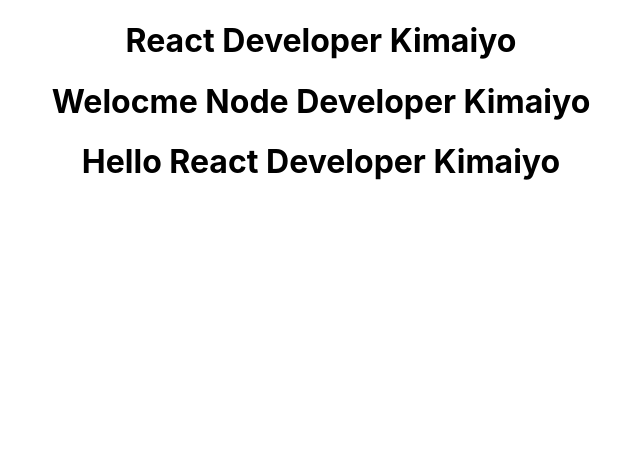
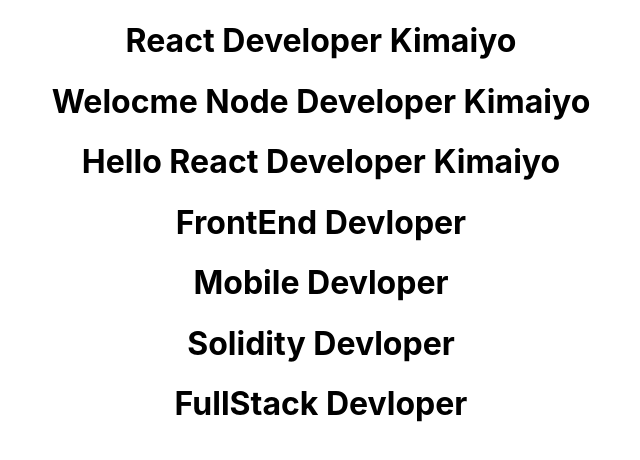
Before and after one commit to JohnKimaiyo/react_vol_8, a React (Create React App) app: page / in a window 1280 px wide. Shown: the top 460 px of the page, without its empty margins (319-959 px from the left). Built offline with nearby package versions, Linux system fonts and the light colour scheme.

Commit message:
props called

```diff
--- a/src/App.js
+++ b/src/App.js
@@ -1,14 +1,19 @@
-import React from 'react'
-import './App.css';
-import Greet from './components/Greet';
-import Hello from './components/Hello';
-import Welcome from './components/Welcome';
+import React from "react";
+import "./App.css";
+import Greet from "./components/Greet";
+import Hello from "./components/Hello";
+import Title from "./components/Title";
+import Welcome from "./components/Welcome";
 function App() {
   return (
     <div className="App">
-      <Greet/>
-      <Welcome/>
-      <Hello/>
+      <Greet />
+      <Welcome />
+      <Hello />
+      <Title name="FrontEnd Devloper" />
+      <Title name="Mobile Devloper" />
+      <Title name="Solidity Devloper" />
+      <Title name="FullStack Devloper" />
     </div>
   );
 }
--- /dev/null
+++ b/src/components/Title.js
@@ -0,0 +1,12 @@
+import React from "react";
+
+const Title = (props) => {
+  console.log(props);
+  return (
+    <div>
+      <h1>{props.name}</h1>
+    </div>
+  );
+};
+
+export default Title;
```
Also changed, not shown: src/components/Welcome.js (+5 -5 lines).
